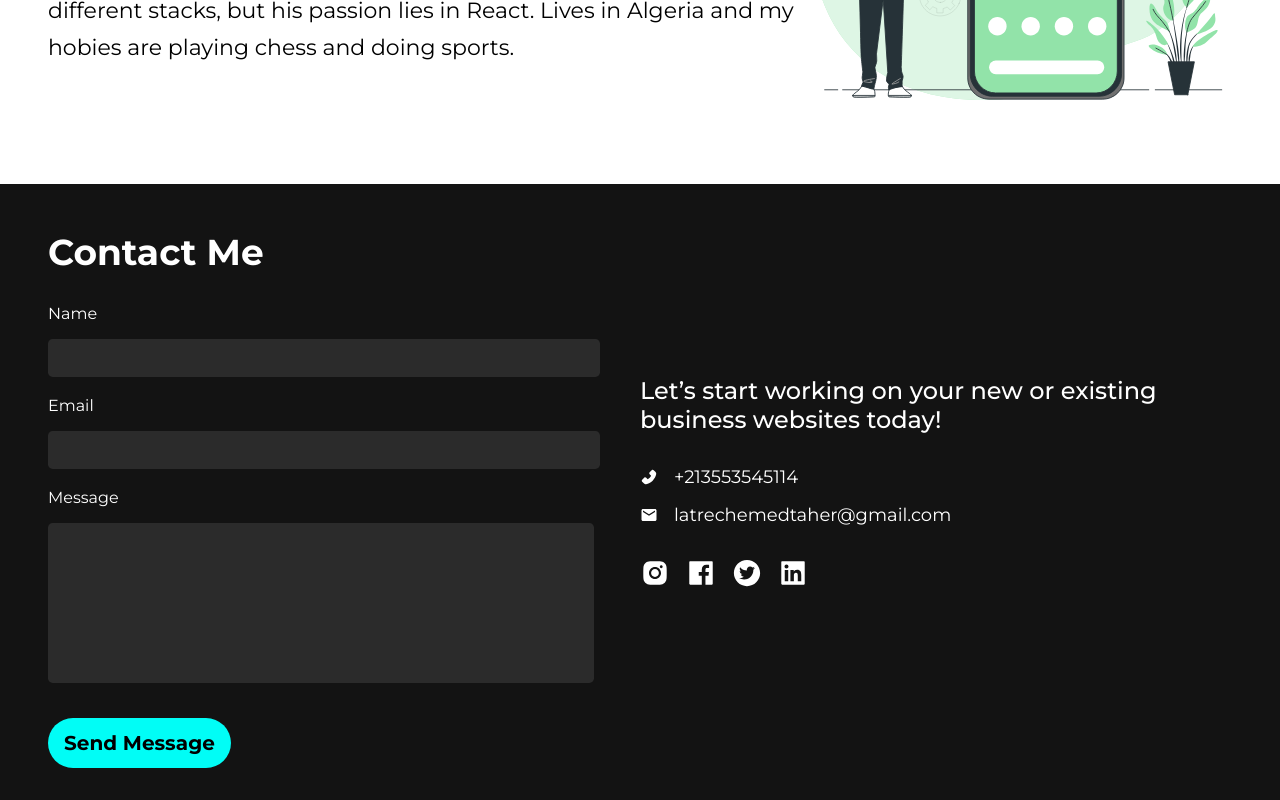
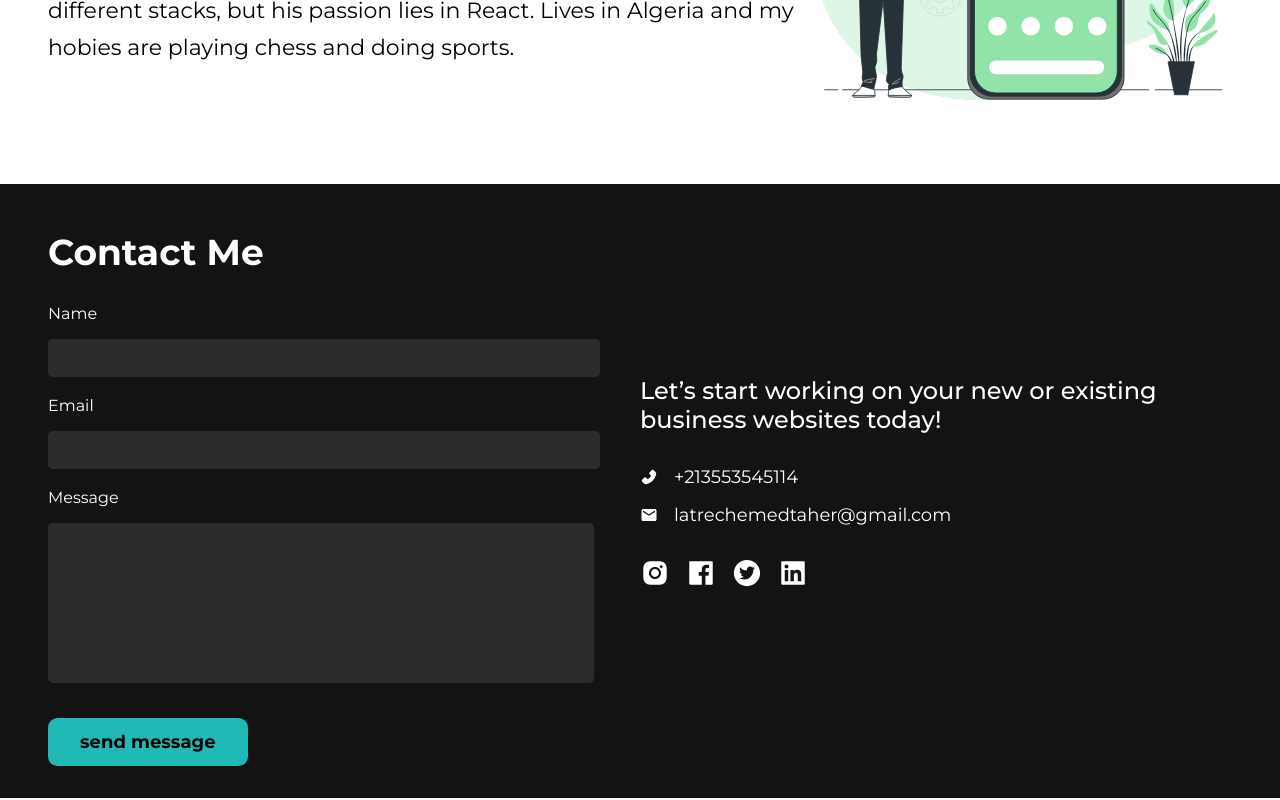
Before and after one commit to taher33/portfolio, a React (Create React App) app: page / in a window 1280 px wide. Shown: the part 3803-4603 px from the top of the page. Built offline with nearby package versions, Linux system fonts and the light colour scheme; a web font is replaced by a local one.

Commit message:
change to css

```diff
--- a/src/styles/contact.module.scss
+++ b/src/styles/contact.module.scss
@@ -31,9 +31,7 @@
       background-color: #2b2b2b;
       border: none;
       color: white;
-      &:focus {
-        outline: none;
-      }
+
     }
     textarea {
       font-family: "Montserrat";
@@ -49,9 +47,7 @@
       border: none;
       color: white;
       resize: none;
-      &:focus {
-        outline: none;
-      }
+
     }
 
     button {
@@ -60,16 +56,15 @@
       border: none;
       outline: none;
       font-weight: bold;
-      font-size: 20px;
-      padding: 0.8rem 1rem;
-      border-radius: 3rem;
-      background-color: $primary-color;
+      font-size: 18px;
+      padding: 0.8rem 2rem;
+      border-radius: 0.6rem;
+      background-color: #21b9b5;
       margin: 1rem 0;
       cursor: pointer;
-      text-transform: capitalize;
       transition: background-color 0.3s ease;
       &:hover {
-        background-color: $primary-color-hover;
+        background-color: #15dbd4;
       }
     }
   }
--- a/src/styles/landing.module.scss
+++ b/src/styles/landing.module.scss
@@ -57,13 +57,8 @@
           padding: 0.2rem;
           color: white;
           margin-left: 0.5rem;
-          transition: transform 0.3s ease-out;
           border-radius: 50%;
-          &:hover {
-            transform: scale(1.35);
-            cursor: pointer;
-            // border: 1px $primary-color solid;
-          }
+
         }
       }
     }
@@ -176,7 +171,6 @@
         }
       }
     }
-    .heroSvg {
-    }
+
   }
 }
```
